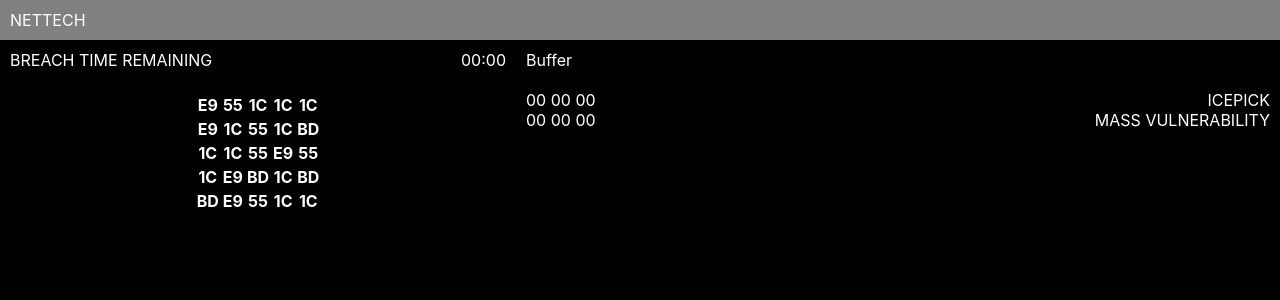
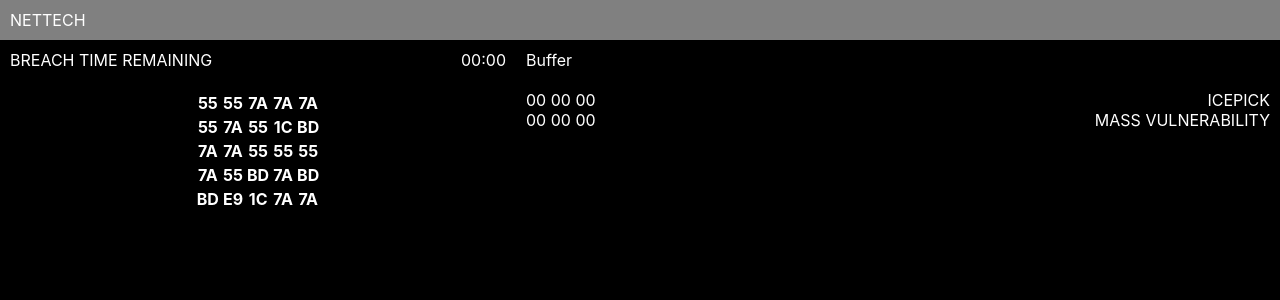
Before and after one commit to dhkaneda/cp-breachprotocol, a React (Create React App) app: page / in a window 1280 px wide. Shown: the top 300 px of the page. Built offline with nearby package versions, Linux system fonts and the light colour scheme.

Commit message:
Define logic for possible buffer sequence

```diff
--- a/src/components/matrix/matrix.js
+++ b/src/components/matrix/matrix.js
@@ -5,21 +5,19 @@ const Matrix = ({ matrix }) => {
     <div className="main-left">
       <table className="center">
         <thead>
-          <tr>
-            {matrix.map((row) => {
+          {matrix.map((row, index) => {
             return (
-                <tr>
+              <tr key={index}>
                 {
-                    row.map((byte) => {
+                  row.map((byte, index) => {
                     return (
-                      <th>{byte}</th>
+                      <th key={index}>{byte}</th>
                     )
                   })
                 }
               </tr>
             )
           })}
-          </tr>
         </thead>
       </table>
     </div>
--- a/src/game/matrix.js
+++ b/src/game/matrix.js
@@ -1,21 +1,22 @@
 class Matrix {
-  constructor() {
+  constructor(bufferSize) {
+    this.bufferSize = bufferSize;
     this.sequence = [];
-    this.ROWS = 5;
-    this.COLUMNS = 5;
+    this.ROW_AMOUNT = 5;
+    this.COLUMN_AMOUNT = 5;
     this.possibleBytes = [
       'BD',
       'E9',
       '55',
       '1C',
-      // '7A',
+      '7A',
     ]
   }
 
   init() {
-    for (let i = 0; i < this.ROWS; i += 1){
+    for (let i = 0; i < this.ROW_AMOUNT; i += 1){
       const row = [];
-      for (let i = 0; i < this.COLUMNS; i += 1) {
+      for (let i = 0; i < this.COLUMN_AMOUNT; i += 1) {
         row.push(this.possibleBytes[Math.floor(Math.random() * this.possibleBytes.length)])
       }
       this.sequence.push(row);
@@ -26,6 +27,84 @@ class Matrix {
     this.init();
     return this.sequence;
   }
+
+  traverseMatrix_Column_ToFindNextChar(matrixWithFlags, pickedColumnIndex) {
+    // to create array of indices to pick from excluding previously picked index
+    const rowsLeft = [];
+    for (let i = 0; i < this.ROW_AMOUNT; i += 1){
+      if (!matrixWithFlags[i][pickedColumnIndex].visited) {
+        rowsLeft.push(i);
+      }
+    }
+    // pick a byte char from a random row
+    const nextRandomRowIndex = rowsLeft[Math.floor(Math.random() * rowsLeft.length)];
+    const theChosenByte = matrixWithFlags[nextRandomRowIndex][pickedColumnIndex]
+    theChosenByte.visited = true;
+    return {
+      pickedRowIndex: nextRandomRowIndex,
+      byteChars: theChosenByte.byteChars,
+    };
+  }
+
+  traverseMatrix_Row_ToFindNextChar(matrixWithFlags, pickedRowIndex) {
+    // to create array of indices to pick from excluding previously picked index
+    const columnsLeft = [];
+    for (let i = 0; i < this.COLUMN_AMOUNT; i += 1) {
+      if (!matrixWithFlags[pickedRowIndex][i].visited) {
+        columnsLeft.push(i);
+      }
+    }
+    // pick a byte char from a random row
+    const nextRandomColumnIndex = columnsLeft[Math.floor(Math.random() * columnsLeft.length)];
+    const theChosenByte = matrixWithFlags[pickedRowIndex][nextRandomColumnIndex];
+    theChosenByte.visited = true;
+    return {
+      pickedColumnIndex: nextRandomColumnIndex,
+      byteChars: theChosenByte.byteChars,
+    }
+  }
+
+  formatMatrixForTraversal() {
+    return this.sequence.map((byteRow) => {
+      return byteRow.map((byteChars) => {
+        return {
+          visited: false,
+          byteChars,
+        }
+      })
+    });
+  }
+
+  getPossibleBuffer() {
+    if (this.sequence.length === 0) {
+      return 0;
+    } else {
+      const possibleBuffer = [];
+      const reformattedMatrix = this.formatMatrixForTraversal();
+      let timesTraversed = 0;
+
+      const traverseAxis = (reformattedMatrix, pickedIndex, checkRowOrNot) => {
+        if (checkRowOrNot) {
+          const chosenByte = this.traverseMatrix_Row_ToFindNextChar(reformattedMatrix, pickedIndex);
+          possibleBuffer.push(chosenByte.byteChars);
+          timesTraversed += 1;
+          if (timesTraversed < this.bufferSize) {
+            traverseAxis(reformattedMatrix, chosenByte.pickedColumnIndex, false);
+          }
+        } else {
+          const chosenByte = this.traverseMatrix_Column_ToFindNextChar(reformattedMatrix, pickedIndex);
+          possibleBuffer.push(chosenByte.byteChars);
+          timesTraversed += 1;
+          if (timesTraversed < this.bufferSize) {
+            traverseAxis(reformattedMatrix, chosenByte.pickedRowIndex, true);
+          }
+        }
+      }
+
+      traverseAxis(reformattedMatrix, 0, true);
+      return possibleBuffer;
+    }
+  }
 }
 
 export default Matrix;
```
Also changed, not shown: 1 other file (tests, documents, lock files or other folders). Lines whose indentation alone changed are shown as unchanged.
